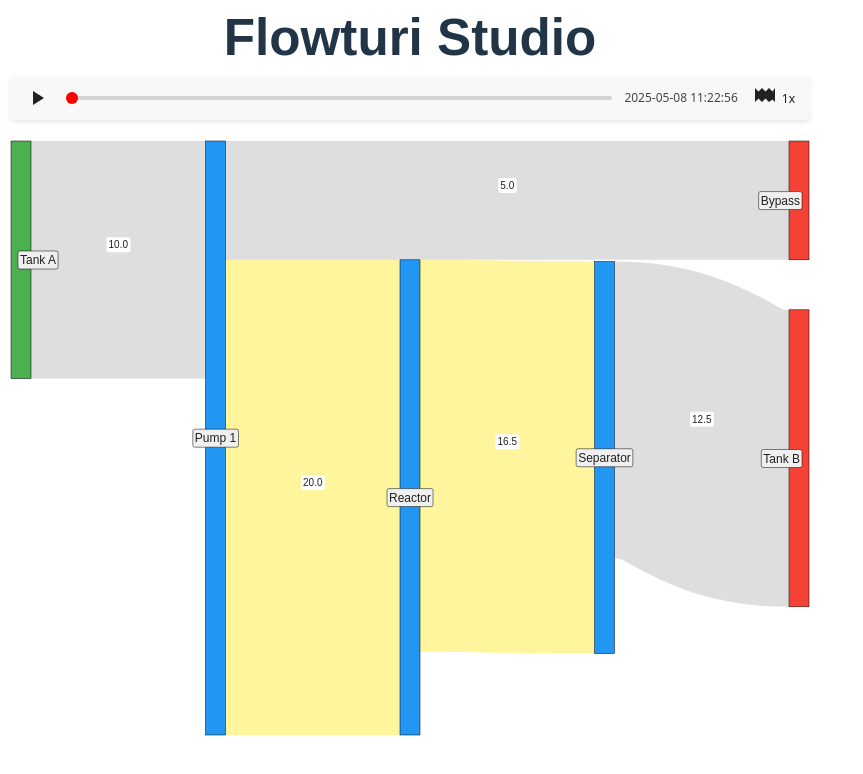
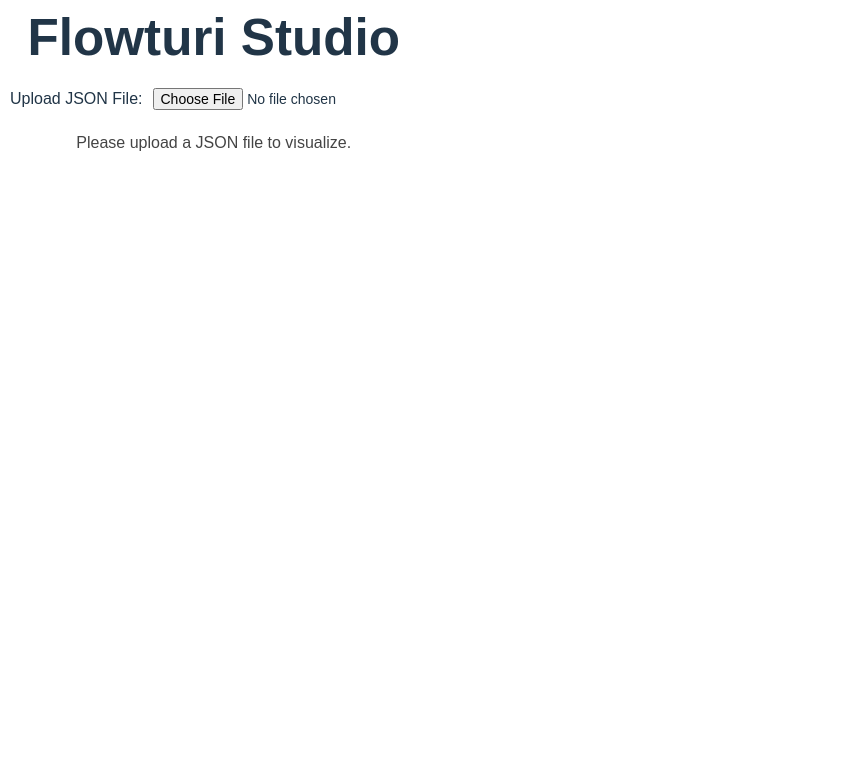
Before and after one commit to ThatOrJohn/flowturi, a React (Vite) app: page / in a window 1280 px wide. Shown: the top 774 px of the page, without its empty margins (0-863 px from the left). Built offline with nearby package versions, Linux system fonts and the light colour scheme.

Commit message:
Upload JSON file

```diff
--- a/package.json
+++ b/package.json
@@ -12,6 +12,7 @@
   "dependencies": {
     "d3": "^7.9.0",
     "d3-sankey": "^0.12.3",
+    "papaparse": "^5.5.2",
     "react": "^19.1.0",
     "react-dom": "^19.1.0"
   },
--- /dev/null
+++ b/samples/invalid.json
@@ -0,0 +1 @@
+fjkjdkjsa {{
--- a/src/App.css
+++ b/src/App.css
@@ -15,47 +15,38 @@
   padding-bottom: 10px;
 }
 
-.node rect {
-  stroke: #000;
-  stroke-width: 0.5;
-  transition: fill 0.2s;
+/* File upload styles */
+.file-upload {
+  margin: 10px 0;
 }
 
-.node-label-group {
-  pointer-events: none;
+.file-upload label {
+  font-family: Arial, sans-serif;
+  font-size: 16px;
+  margin-right: 10px;
 }
 
-.node-label {
+.file-upload input[type="file"] {
   font-family: Arial, sans-serif;
-  fill: #212121;
+  font-size: 14px;
 }
 
-.node-label-background {
-  fill: #f0f0f0; /* Light gray for node labels */
-  rx: 2;
-  ry: 2;
+/* Error and no-data message styles */
+.error-message {
+  color: #d32f2f;
+  font-family: Arial, sans-serif;
+  font-size: 14px;
+  margin: 10px 0;
 }
 
-.link path {
-  fill: none;
-  transition: stroke-opacity 0.2s;
+.no-data-message {
+  font-family: Arial, sans-serif;
+  font-size: 16px;
+  color: #444;
+  margin: 20px 0;
 }
 
-.link-label-group {
-  pointer-events: none;
-}
-
-.link-label {
-  font-family: Arial, sans-serif;
-}
-
-.link-label-background {
-  fill: #ffffff; /* White for link labels */
-  rx: 2;
-  ry: 2;
-}
-
-/* Playback controls styles (unchanged) */
+/* Playback controls styles */
 .playback-controls {
   margin-bottom: 20px;
 }
@@ -229,3 +220,44 @@
   font-size: 12px;
   color: #212121;
 }
+
+/* Sankey diagram styles */
+.node rect {
+  stroke: #000;
+  stroke-width: 0.5;
+  transition: fill 0.2s;
+}
+
+.node-label-group {
+  pointer-events: none;
+}
+
+.node-label {
+  font-family: Arial, sans-serif;
+  fill: #212121;
+}
+
+.node-label-background {
+  fill: #f0f0f0;
+  rx: 2;
+  ry: 2;
+}
+
+.link path {
+  fill: none;
+  transition: stroke-opacity 0.2s;
+}
+
+.link-label-group {
+  pointer-events: none;
+}
+
+.link-label {
+  font-family: Arial, sans-serif;
+}
+
+.link-label-background {
+  fill: #ffffff;
+  rx: 2;
+  ry: 2;
+}
--- a/src/App.jsx
+++ b/src/App.jsx
@@ -1,7 +1,6 @@
 import { useEffect, useState, useRef } from "react";
 import SankeyDiagram from "./components/SankeyDiagram";
 import ErrorBoundary from "./components/ErrorBoundary";
-import { jsonConnector } from "./data/connectors";
 import "./App.css";
 
 const App = () => {
@@ -14,23 +13,53 @@
   const [error, setError] = useState(null);
   const speedMenuRef = useRef(null);
 
-  // Load data
-  useEffect(() => {
-    jsonConnector("/data.json")
-      .then((fetchedData) => {
-        console.log("Fetched snapshots:", fetchedData);
-        if (!Array.isArray(fetchedData) || fetchedData.length === 0) {
-          throw new Error(
-            "Invalid data format: expected an array of snapshots"
-          );
+  // Handle file upload
+  const handleFileUpload = (event) => {
+    const file = event.target.files[0];
+    if (!file) {
+      setError("No file selected.");
+      return;
+    }
+
+    const fileName = file.name.toLowerCase();
+    if (!fileName.endsWith(".json")) {
+      setError("Please upload a JSON file.");
+      setSnapshots([]);
+      return;
+    }
+
+    const reader = new FileReader();
+    reader.onload = (e) => {
+      try {
+        const parsedData = JSON.parse(e.target.result);
+        if (!Array.isArray(parsedData) || parsedData.length === 0) {
+          throw new Error("JSON must be an array of snapshots.");
         }
-        setSnapshots(fetchedData);
-      })
-      .catch((err) => {
-        console.error("Error loading data:", err);
-        setError("Failed to load data. Check the console for details.");
-      });
-  }, []);
+        for (const frame of parsedData) {
+          if (!frame.timestamp || !frame.nodes || !frame.links) {
+            throw new Error(
+              "Each frame must have 'timestamp', 'nodes', and 'links' properties."
+            );
+          }
+          if (!Array.isArray(frame.nodes) || !Array.isArray(frame.links)) {
+            throw new Error("'nodes' and 'links' must be arrays.");
+          }
+        }
+        setSnapshots(parsedData);
+        setCurrentIndex(0);
+        setIsPlaying(false);
+        setError(null);
+      } catch (err) {
+        setError("Invalid JSON format: " + err.message);
+        setSnapshots([]);
+      }
+    };
+    reader.onerror = () => {
+      setError("Error reading the file.");
+      setSnapshots([]);
+    };
+    reader.readAsText(file);
+  };
 
   // Playback timer
   useEffect(() => {
@@ -86,13 +115,34 @@
 
   const currentSnapshot = snapshots[currentIndex] || null;
 
+  // File upload input JSX
+  const fileUploadInput = (
+    <div className="file-upload">
+      <label htmlFor="json-upload">Upload JSON File:</label>
+      <input
+        type="file"
+        id="json-upload"
+        accept=".json"
+        onChange={handleFileUpload}
+      />
+    </div>
+  );
+
   return (
     <div className="App">
       <h1>Flowturi Studio</h1>
       {error ? (
-        <p style={{ color: "red", textAlign: "center" }}>{error}</p>
+        <>
+          {fileUploadInput}
+          <p className="error-message">{error}</p>
+        </>
       ) : snapshots.length === 0 ? (
-        <p style={{ textAlign: "center" }}>Loading...</p>
+        <>
+          {fileUploadInput}
+          <p className="no-data-message">
+            Please upload a JSON file to visualize.
+          </p>
+        </>
       ) : (
         <>
           <div className="playback-controls">
@@ -171,6 +221,7 @@
           <ErrorBoundary>
             <SankeyDiagram data={currentSnapshot} />
           </ErrorBoundary>
+          {fileUploadInput} {/* File uploader moved below Sankey */}
         </>
       )}
     </div>
```
Also changed, not shown: samples/sample-data.csv (added), samples/sample-data.json (renamed from public/data.json), 1 other file (tests, documents, lock files or other folders).
